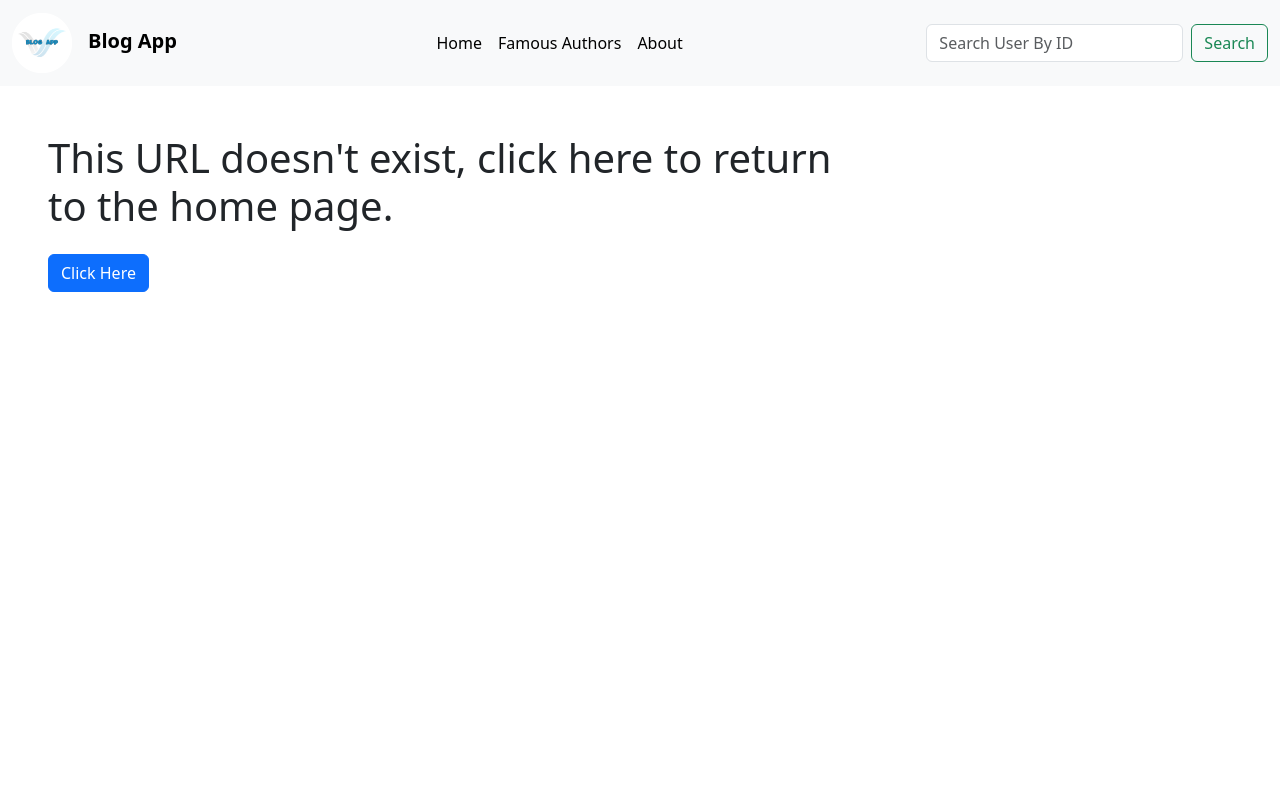
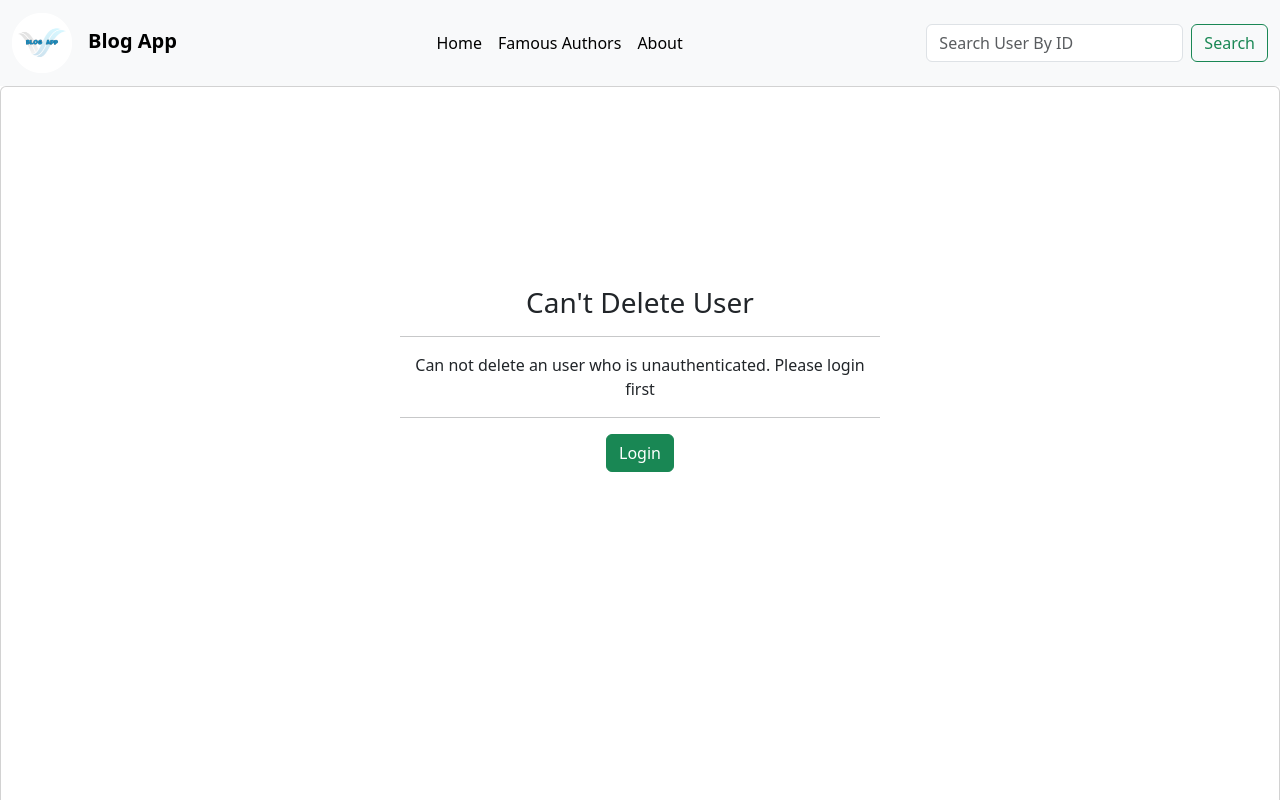
Before and after one commit to mushfiqurniazzz/Blog-App---React--MySQL--Node, a React (Vite) app in the folder client/: page /deletepost/1 in a window 1280 px wide. Shown: the top 800 px of the page. Built offline with nearby package versions, Linux system fonts and the light colour scheme.

Commit message:
added delete post function & fixed issue in controller

```diff
--- a/client/src/App.jsx
+++ b/client/src/App.jsx
@@ -14,6 +14,8 @@ import LogoutConfirm from "./pages/userpages/LogoutConfirm";
 import DeleteUser from "./pages/userpages/DeleteUser";
 import UpdateUser from "./pages/userpages/UpdateUser";
 import ChangePassword from "./pages/userpages/ChangePassword";
+import UpdatePost from "./pages/postpages/UpdatePost";
+import DeletePost from "./pages/postpages/DeletePost";
 
 //app componenet function which will hold routing of the client side, toast notification configuration
 const App = () => {
@@ -29,14 +31,15 @@ const App = () => {
           <Route path="/createpost" element={<CreatePost />} />
           <Route path="/" element={<FeedPage />} />
           <Route path="/postinfo/:id" element={<PostInfoPage />} />
+          <Route path="/updatepost/:id" element={<UpdatePost />} />
+          <Route path="/deletepost/:id" element={<DeletePost />} />
           {/* user pages */}
           <Route path="/famousauthors" element={<FamousAuthors />} />
           <Route path="/userprofile" element={<UserProfile />} />
           <Route path="/logout" element={<LogoutConfirm />} />
           <Route path="/deleteuser" element={<DeleteUser />} />
           <Route path="/updateuser" element={<UpdateUser />} />
-          <Route path="/changeuserpassword" element={<ChangePassword/>}/>
-
+          <Route path="/changeuserpassword" element={<ChangePassword />} />
           {/* others */}
           <Route path="/about" element={<About />} />
           <Route path="*" element={<FourOFourPage />} />
--- /dev/null
+++ b/client/src/pages/postpages/DeletePost.jsx
@@ -0,0 +1,91 @@
+import React from "react";
+import axios from "axios";
+import { Link, useNavigate } from "react-router-dom";
+import { toast } from "sonner";
+import styles from "../../styles/DeletePost.module.css";
+import Cookies from "js-cookie";
+import NavBar from "../../components/NavBar";
+import Footer from "../../components/Footer";
+
+const DeletePost = () => {
+  //get hold of the cookie sent from server during the login process
+  const CheckCookieExists = Cookies.get("token");
+
+  //declaring navigate variable here as we cannot directly call it inside a function
+  const navigate = useNavigate();
+
+  //get hold of the post id from the url by some functions
+  const id = new URL(window.location.href).pathname
+    .split("/")
+    .pop()
+    .replace(":", "");
+
+  //async function which will send a post request to the server using axios and the the server will delete the cookie of the user and send a success message when complited and then will render a success message that the user has been logged out and then will procced to log out the user
+  const DeletePostHandler = async () => {
+    //using try catch blocks for better maintainability and readability of code
+    try {
+      //send a await axios post for sending a post request
+      const res = await axios.delete(`http://localhost:5000/post/${id}`, {
+        withCredentials: true
+      });
+
+      //if the request was a success the server will return a success message
+      if (res.status === 200) {
+        toast.success("Post deleted, will head to user profile.");
+
+        //navigate to home after the toast notification is rendered
+        setTimeout(() => {
+          //navigating the user to the home page after successful logout
+          navigate("/userprofile");
+        }, 3000);
+      }
+    } catch (error) {
+      //basic error handling in case of error
+      console.log(error);
+
+      //rendering a toast notification incase of error
+      toast.error("Something went wrong.");
+    }
+  };
+  return (
+    <>
+      <NavBar />
+      {/* if no cookie is found in the user will render to login */}
+      {!CheckCookieExists ? (
+        <div className="card" id={styles.card}>
+          <div className="clidcard" id={styles.childcard}>
+            <h3>Can&apos;t Delete User</h3>
+            <hr />
+            <p>
+              Can not delete an user who is unauthenticated. Please login first
+            </p>
+            <hr />
+            <Link to={"/login"} className="btn btn-success">
+              Login
+            </Link>
+          </div>
+        </div>
+      ) : (
+        <div className="card" id={styles.card}>
+          <div className="clidcard" id={styles.childcard}>
+            <h3>Delete Post Confirmation</h3>
+            <hr />
+            <p>
+              Are you sure you want to delete one of your posts? this action
+              will cause the loss of your post and data to be deleted from
+              server. This action can not be undo.
+            </p>
+            <hr />
+            <button className="btn btn-success" onClick={DeletePostHandler}>
+              Yes, Delete Post
+            </button>
+          </div>
+        </div>
+      )}
+
+      <Footer />
+    </>
+  );
+};
+
+export default DeletePost;
--- /dev/null
+++ b/client/src/styles/DeletePost.module.css
@@ -0,0 +1,11 @@
+#card{
+    display: grid;
+    height: 100vh;
+    place-items: center;
+    margin: 0;
+}
+#childcard{
+    height: 25rem;
+    width: 30rem;
+    text-align: center;
+}
```
Also changed, not shown: 1 other file (tests, documents, lock files or other folders).
